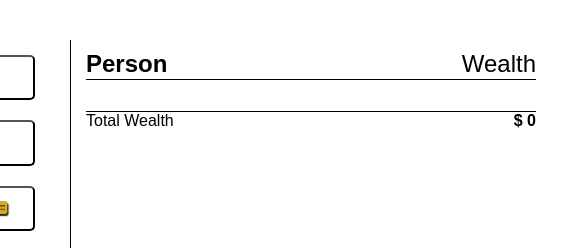
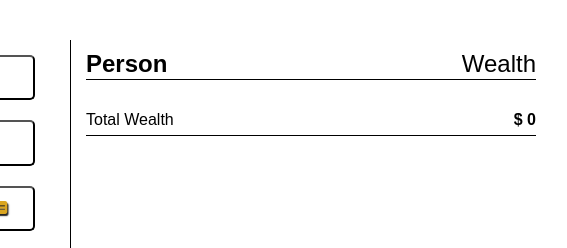
Before and after one commit to loyeh/5th-of-20x20, a plain HTML site: page index.html in a window 1280 px wide. Both pictures are taken after a click on the button "Calculate Entire Wealth". Shown: the top 248 px of the page, 482-1049 px from the left. Drawn offline with Linux system fonts and the light colour scheme; no server answers.

Commit message:
css fixed

```diff
--- a/style.css
+++ b/style.css
@@ -86,5 +86,5 @@ i {
 .total {
   position: relative;
   top: 30px;
-  border-top: 1px solid black;
+  border-bottom: 1px solid black;
 }
```
